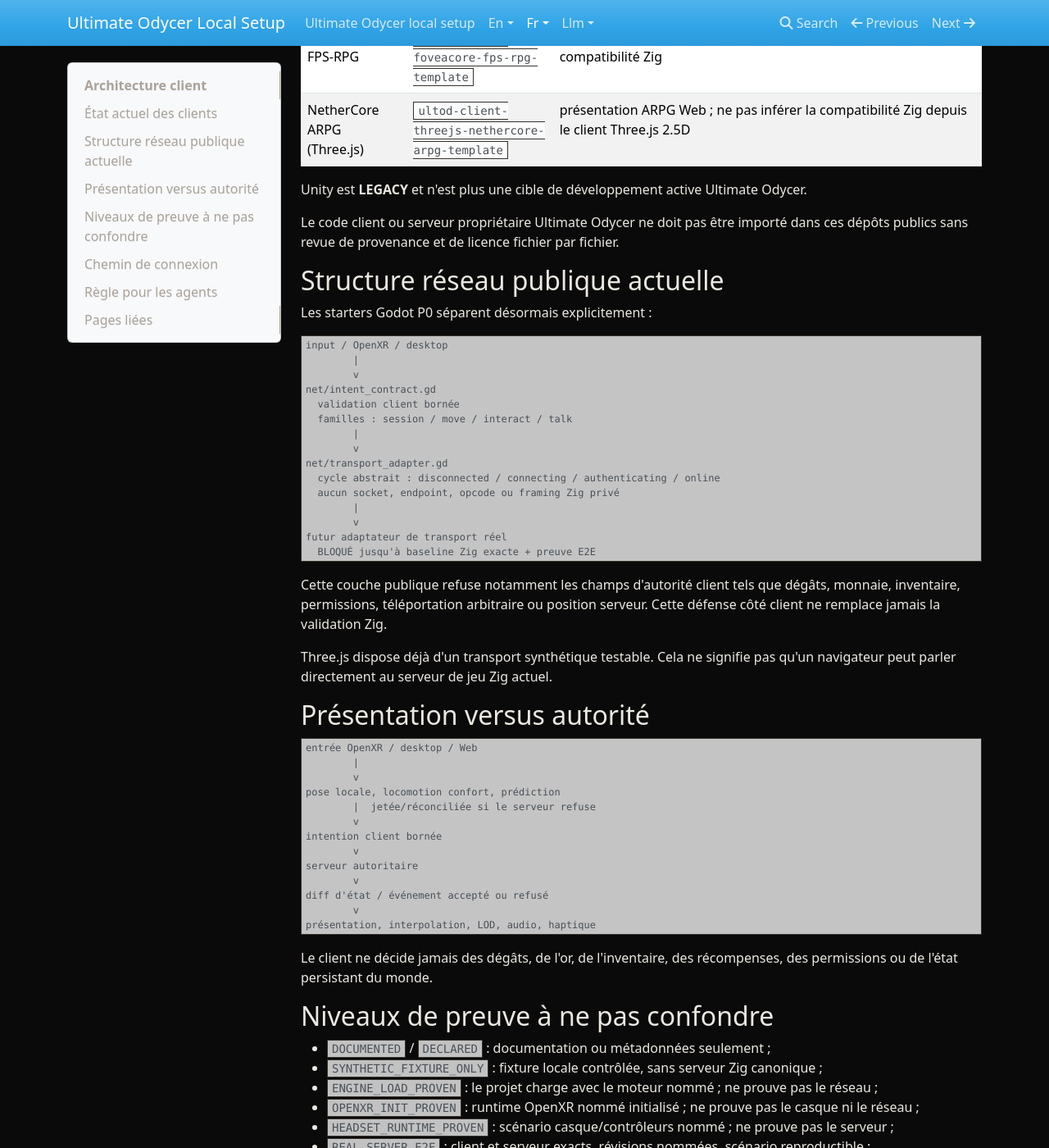
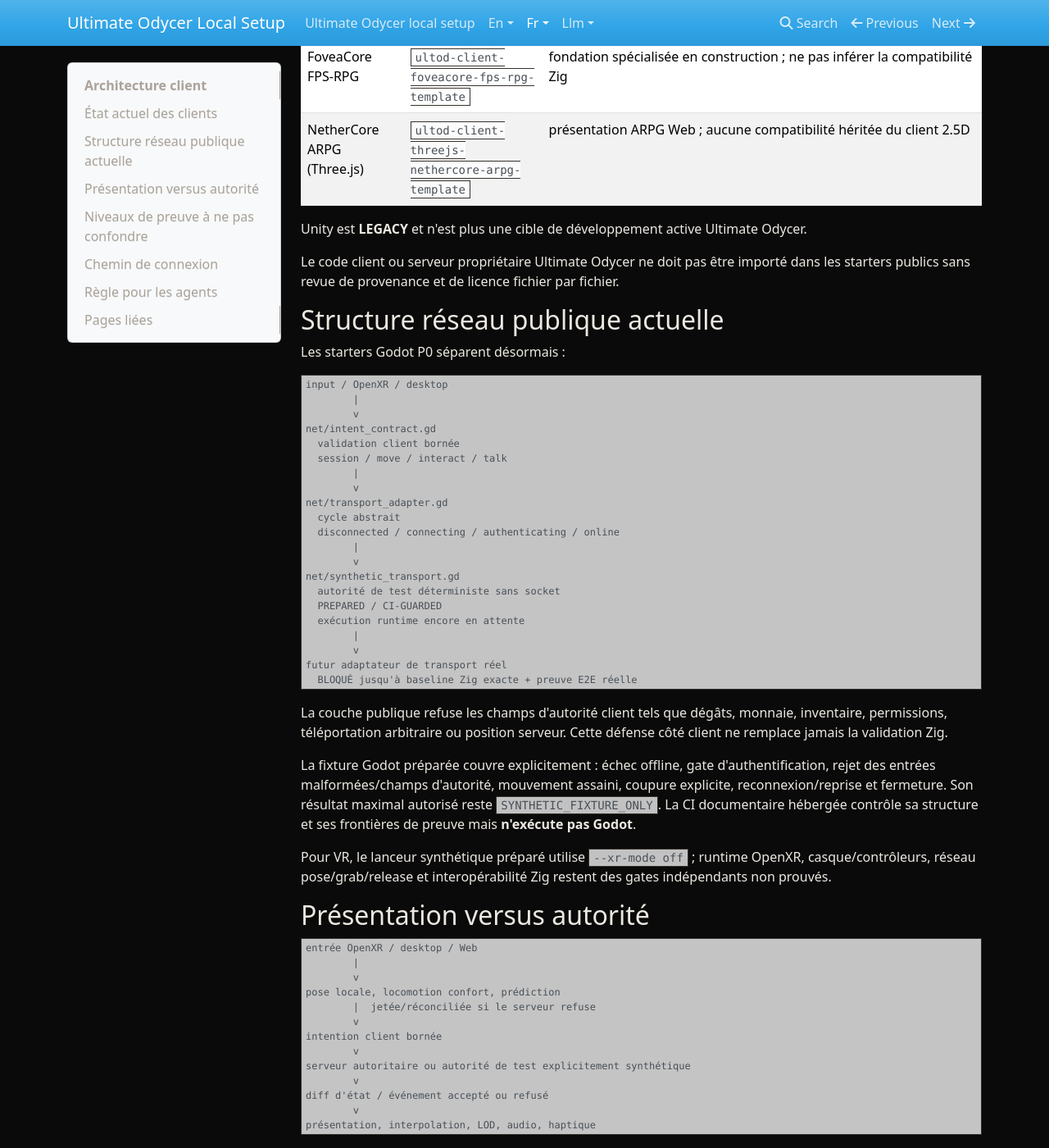
Before and after one commit to zedarvates/ultimate-odycer-docs, an MkDocs documentation site: the page built from docs/fr/explanation/client-architecture.md, in a window 1280 px wide and 1400 px high, scrolled down 576 px. Shown: the whole window at 82% size. Built offline with MkDocs 1.6.1, drawn with Linux system fonts in a browser that asks for light colours; some of the changed text lies outside the part shown.

Commit message:
docs: sync French Godot synthetic fixture state

````diff
--- a/docs/fr/explanation/client-architecture.md
+++ b/docs/fr/explanation/client-architecture.md
@@ -6,19 +6,19 @@
 
 | Profil | Dépôt public | État vérifiable actuel |
 |---|---|---|
-| Godot VR MMORPG | `ultod-client-godot-vr-mmorpg-template` | shell OpenXR ; métadonnées projet historiques Godot 4.3 ; cible 4.7.2 non encore prouvée ; ancien réseau `LEGACY_QUARANTINED` ; contrat d'intention + adaptateur de transport abstrait sans socket présents sur PR P0 |
-| Godot Classic 3D | `ultod-client-godot-classic-3d-mmorpg-template` | shell 3D ; métadonnées projet historiques Godot 4.3 ; cible 4.7.2 non encore prouvée ; contrat d'intention + adaptateur de transport abstrait sans socket présents sur PR P0 |
-| Three.js 2.5D | `ultod-client-threejs-2-5d-mmorpg-template` | application Vite/TypeScript ; `NetworkClient` fail-closed ; fixture synthétique et tests transport validés ; niveau de preuve `SYNTHETIC_FIXTURE_ONLY`, compatibilité Zig réelle `NOT_PROVEN` |
+| Godot VR MMORPG | `ultod-client-godot-vr-mmorpg-template` | shell OpenXR ; métadonnées historiques Godot 4.3 ; cible 4.7.2 non prouvée ; ancien réseau `LEGACY_QUARANTINED` ; couches intention/transport sans socket + transport synthétique déterministe **préparé et gardé par CI**, fixture runtime pas encore exécutée |
+| Godot Classic 3D | `ultod-client-godot-classic-3d-mmorpg-template` | shell 3D ; métadonnées historiques Godot 4.3 ; cible 4.7.2 non prouvée ; couches intention/transport sans socket + transport synthétique déterministe **préparé et gardé par CI**, fixture runtime pas encore exécutée |
+| Three.js 2.5D | `ultod-client-threejs-2-5d-mmorpg-template` | application Vite/TypeScript ; `NetworkClient` fail-closed ; fixture synthétique transport exécutée et validée ; niveau `SYNTHETIC_FIXTURE_ONLY`, compatibilité Zig réelle `NOT_PROVEN` |
 | FoveaCore FPS-RPG | `ultod-client-foveacore-fps-rpg-template` | fondation spécialisée en construction ; ne pas inférer la compatibilité Zig |
-| NetherCore ARPG (Three.js) | `ultod-client-threejs-nethercore-arpg-template` | présentation ARPG Web ; ne pas inférer la compatibilité Zig depuis le client Three.js 2.5D |
+| NetherCore ARPG (Three.js) | `ultod-client-threejs-nethercore-arpg-template` | présentation ARPG Web ; aucune compatibilité héritée du client 2.5D |
 
 Unity est **LEGACY** et n'est plus une cible de développement active Ultimate Odycer.
 
-Le code client ou serveur propriétaire Ultimate Odycer ne doit pas être importé dans ces dépôts publics sans revue de provenance et de licence fichier par fichier.
+Le code client ou serveur propriétaire Ultimate Odycer ne doit pas être importé dans les starters publics sans revue de provenance et de licence fichier par fichier.
 
 ## Structure réseau publique actuelle
 
-Les starters Godot P0 séparent désormais explicitement :
+Les starters Godot P0 séparent désormais :
 
 ```text
 input / OpenXR / desktop
@@ -26,21 +26,29 @@
         v
 net/intent_contract.gd
   validation client bornée
-  familles : session / move / interact / talk
+  session / move / interact / talk
         |
         v
 net/transport_adapter.gd
-  cycle abstrait : disconnected / connecting / authenticating / online
-  aucun socket, endpoint, opcode ou framing Zig privé
+  cycle abstrait
+  disconnected / connecting / authenticating / online
+        |
+        v
+net/synthetic_transport.gd
+  autorité de test déterministe sans socket
+  PREPARED / CI-GUARDED
+  exécution runtime encore en attente
         |
         v
 futur adaptateur de transport réel
-  BLOQUÉ jusqu'à baseline Zig exacte + preuve E2E
+  BLOQUÉ jusqu'à baseline Zig exacte + preuve E2E réelle
 ```
 
-Cette couche publique refuse notamment les champs d'autorité client tels que dégâts, monnaie, inventaire, permissions, téléportation arbitraire ou position serveur. Cette défense côté client ne remplace jamais la validation Zig.
+La couche publique refuse les champs d'autorité client tels que dégâts, monnaie, inventaire, permissions, téléportation arbitraire ou position serveur. Cette défense côté client ne remplace jamais la validation Zig.
 
-Three.js dispose déjà d'un transport synthétique testable. Cela ne signifie pas qu'un navigateur peut parler directement au serveur de jeu Zig actuel.
+La fixture Godot préparée couvre explicitement : échec offline, gate d'authentification, rejet des entrées malformées/champs d'autorité, mouvement assaini, coupure explicite, reconnexion/reprise et fermeture. Son résultat maximal autorisé reste `SYNTHETIC_FIXTURE_ONLY`. La CI documentaire hébergée contrôle sa structure et ses frontières de preuve mais **n'exécute pas Godot**.
+
+Pour VR, le lanceur synthétique préparé utilise `--xr-mode off` ; runtime OpenXR, casque/contrôleurs, réseau pose/grab/release et interopérabilité Zig restent des gates indépendants non prouvés.
 
 ## Présentation versus autorité
 
@@ -53,7 +61,7 @@
         v
 intention client bornée
         v
-serveur autoritaire
+serveur autoritaire ou autorité de test explicitement synthétique
         v
 diff d'état / événement accepté ou refusé
         v
@@ -65,21 +73,22 @@
 ## Niveaux de preuve à ne pas confondre
 
 - `DOCUMENTED` / `DECLARED` : documentation ou métadonnées seulement ;
-- `SYNTHETIC_FIXTURE_ONLY` : fixture locale contrôlée, sans serveur Zig canonique ;
+- `PREPARED_CI_GUARDED` : implémentation présente et gates statiques/structurels verts, mais scénario runtime non exécuté ;
+- `SYNTHETIC_FIXTURE_ONLY` : fixture contrôlée réellement exécutée, sans serveur Zig canonique ;
 - `ENGINE_LOAD_PROVEN` : le projet charge avec le moteur nommé ; ne prouve pas le réseau ;
-- `OPENXR_INIT_PROVEN` : runtime OpenXR nommé initialisé ; ne prouve pas le casque ni le réseau ;
+- `OPENXR_INIT_PROVEN` : runtime OpenXR nommé initialisé ; ne prouve pas casque/réseau ;
 - `HEADSET_RUNTIME_PROVEN` : scénario casque/contrôleurs nommé ; ne prouve pas le serveur ;
-- `REAL_SERVER_E2E` : client et serveur exacts, révisions nommées, scénario reproductible ;
-- `FAKE-GREEN` : un test vert utilisé pour revendiquer plus que ce qu'il exerce réellement.
+- `REAL_SERVER_E2E` : client/serveur exacts, révisions nommées, scénario reproductible ;
+- `FAKE-GREEN` : test vert utilisé pour revendiquer plus que ce qu'il exerce.
 
 ## Chemin de connexion
 
-La documentation publique possède deux niveaux qu'un agent doit distinguer :
+La documentation publique possède deux niveaux à distinguer :
 
 1. `network-intent-v1` est un contrat public synthétique et transport-indépendant ;
-2. `server-network-contract.md` décrit un état de transport serveur issu de décisions d'implémentation, mais **ne constitue pas une preuve de compatibilité client** et doit être revalidé contre la baseline Zig exacte avant toute promotion.
+2. `server-network-contract.md` est un **snapshot d'implémentation non épinglé**, ni protocole courant vérifié ni preuve de compatibilité client.
 
-En particulier, le client Web Three.js ne doit pas supposer qu'un endpoint WebSocket joueur existe. Le serveur décrit actuellement un transport jeu TCP binaire ; un client navigateur exige donc un pont/passerelle ou un endpoint officiel séparé, tous deux encore à prouver.
+Le snapshot historique décrivait du TCP binaire brut pour login/jeu. Tant que ces détails ne sont pas rattachés à un SHA/tree/toolchain Zig courant exact, les agents doivent considérer le transport courant comme non vérifié. Un navigateur ne doit donc jamais inventer ou supposer un WebSocket joueur ; un pont/passerelle ou endpoint officiel séparé exige sa propre preuve nommée.
 
 ## Règle pour les agents
 
@@ -87,14 +96,15 @@
 
 1. lire cette page ;
 2. lire `../reference/network-contract.md` ;
-3. lire `../reference/server-network-contract.md` en conservant son statut non validé ;
+3. lire `../reference/server-network-contract.md` en conservant son statut non épinglé/non validé ;
 4. lire la matrice moteurs/templates ;
-5. lire les proof-levels et compatibility manifests du dépôt client concerné ;
-6. ne jamais promouvoir `zig_compatibility`, Godot 4.7.2, OpenXR ou casque à `PROVEN` sans le reçu exécutable correspondant.
+5. lire proof-levels et compatibility manifests du dépôt concerné ;
+6. distinguer fixture préparée/gardée par CI et reçu runtime réellement exécuté ;
+7. ne jamais promouvoir `zig_compatibility`, Godot 4.7.2, OpenXR, casque ou runtime synthétique sans reçu exécutable correspondant.
 
 ## Pages liées
 
 - [Vue d'ensemble de l'écosystème](ecosystem-overview.md)
 - [Contrat réseau public](../reference/network-contract.md)
-- [Contrat réseau serveur documenté](../reference/server-network-contract.md)
+- [Snapshot réseau serveur non épinglé](../reference/server-network-contract.md)
 - [Matrice moteurs, templates et mondes](../reference/engine-template-world-matrix.md)
````
